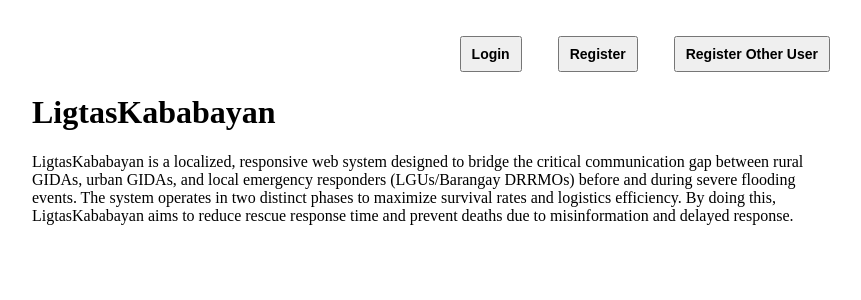
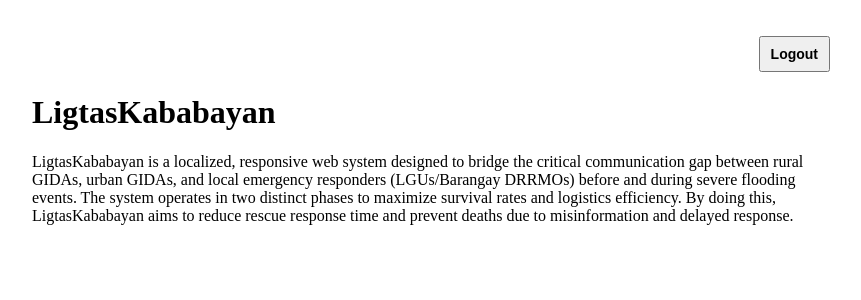
Before and after one commit to Ezekiel-Serva/LigtasKababayan, a PHP site: page /index.php in a window 1280 px wide. Shown: the part 48-348 px from the top of the page, without its empty margins (208-1069 px from the left). Run offline with PHP 8.4, Linux system fonts and the light colour scheme; a user stored in the database is signed in.

Commit message:
Implement session handling in index.php
Added session handling to manage user authentication and display appropriate buttons based on session state.

```diff
--- a/navigations/index.php
+++ b/navigations/index.php
@@ -1,4 +1,6 @@
-
+<?php
+session_start();
+?>
 <!DOCTYPE html>
 <html>
 <head>
@@ -11,10 +13,15 @@
     <?php include("../header.html");?>
     <main>
     <div class="auth-buttons">
+		<?php if (isset($_SESSION["fullname"])) { ?>
+		<a href="logout.php"><button>Logout</button></a>
+		<?php } else { ?>
 		<a href="login.php"><button id="login">Login</button></a>
 		<a href="register.php"><button id="register">Register</button></a>
-		<button id="reRegister" style="display: none">Re-Register</button>
-		<a href="register.php"><button id="registerOthers">Register Other User</button></a>
+		<a href="register.php">
+		<button id="registerOthers">Register Other User</button>
+		</a>
+		<?php } ?>
     </div>
     <h1>LigtasKababayan</h1>
     <p>LigtasKababayan is a localized, responsive web system designed to bridge the critical communication gap between rural GIDAs, urban GIDAs, and local emergency responders (LGUs/Barangay DRRMOs) before and during severe flooding events. The system operates in two distinct phases to maximize survival rates and logistics efficiency. By doing this, LigtasKababayan aims to reduce rescue response time and prevent deaths due to misinformation and delayed response.</p>
```
